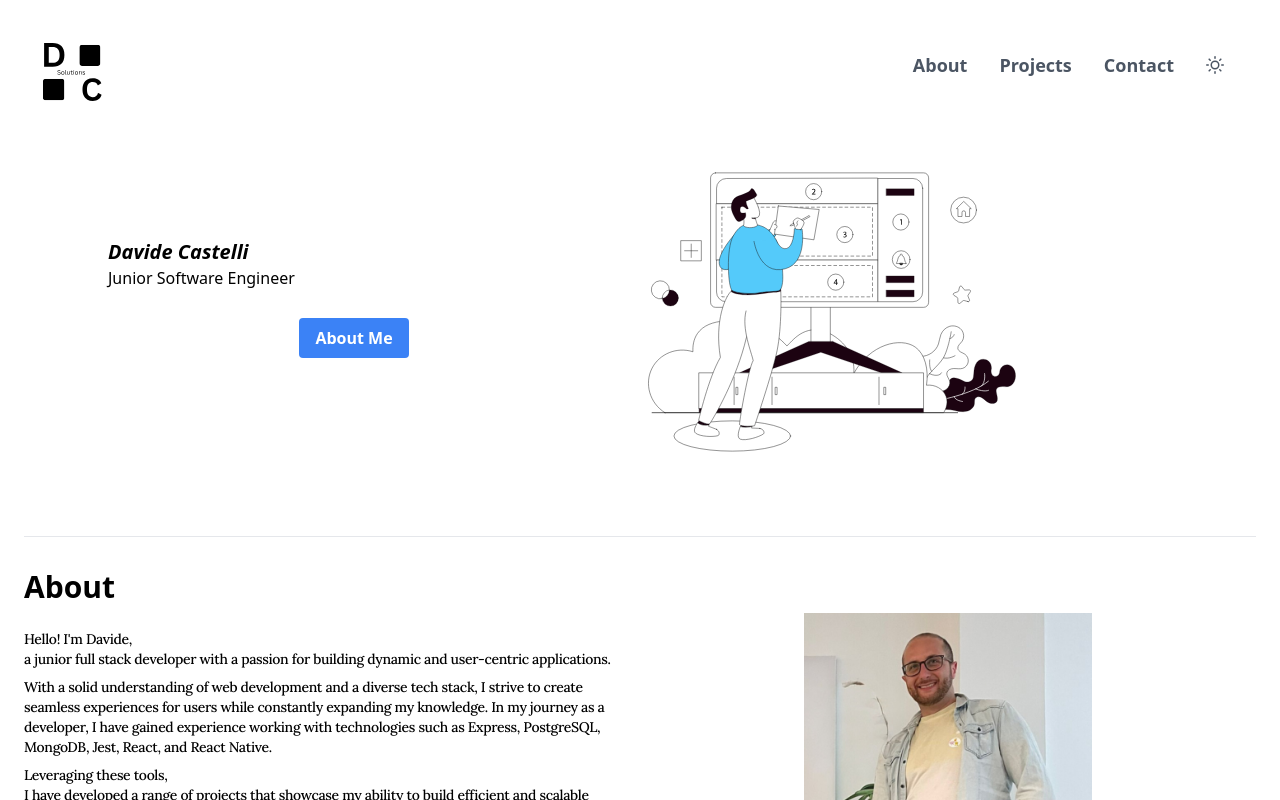
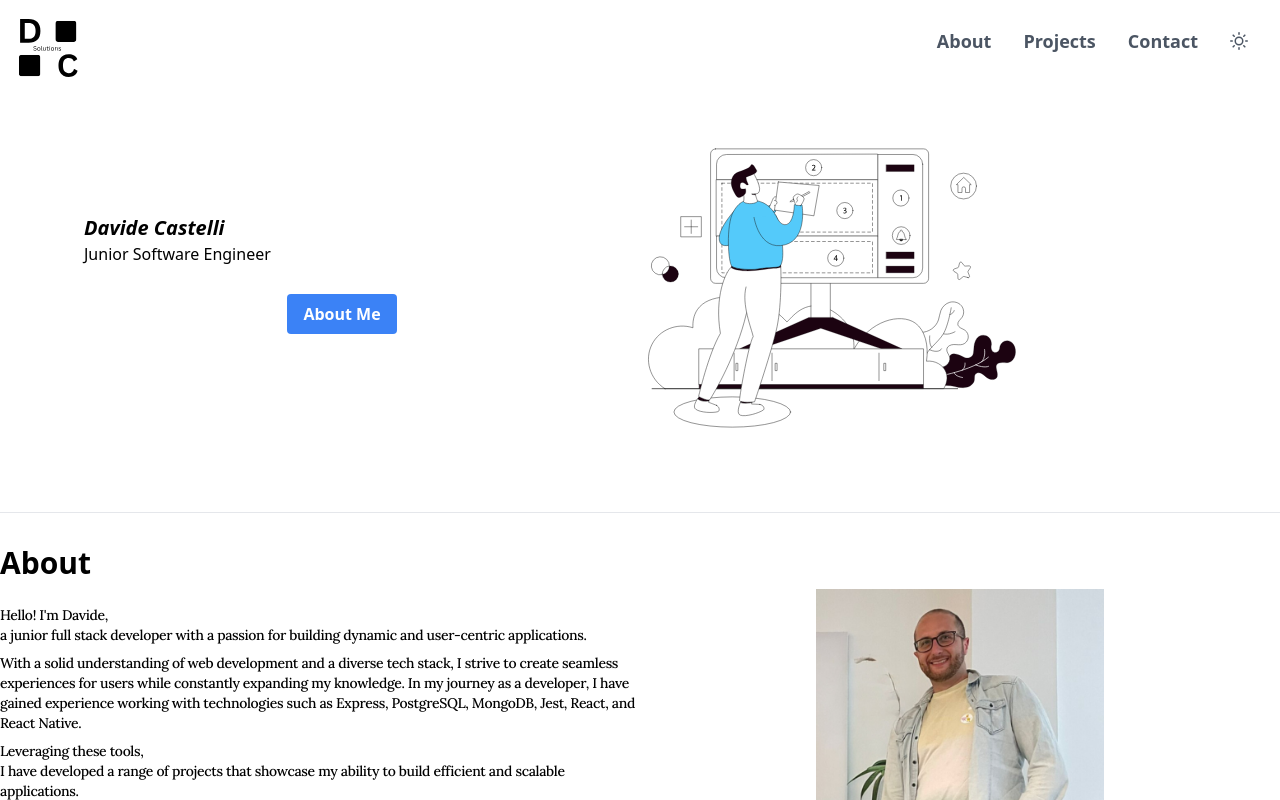
Before and after one commit to Castelli87/reactPortfolio, a React (Vite) app: page / in a window 1280 px wide. Shown: the top 800 px of the page. Built offline with nearby package versions, Linux system fonts and the light colour scheme.

Commit message:
fixed the photo issues

```diff
--- a/src/App.css
+++ b/src/App.css
@@ -1,7 +1,7 @@
 #root {
   max-width: 1280px;
-  margin: 0 auto;
-padding:0;
+  margin: 0;
+  padding:0;
   text-align: center;
 }
 
--- a/src/App.jsx
+++ b/src/App.jsx
@@ -12,7 +12,7 @@ function App() {
   const [theme, setTheme] = useState('light');
 
   return (
-    <main className='p-6 dark:bg-slate-800 dark:text-white' >
+    <main className=' dark:bg-slate-800 dark:text-white' >
       <Header theme={theme} setTheme={setTheme}/>
       <Home/>
       <AboutMe/>
```
